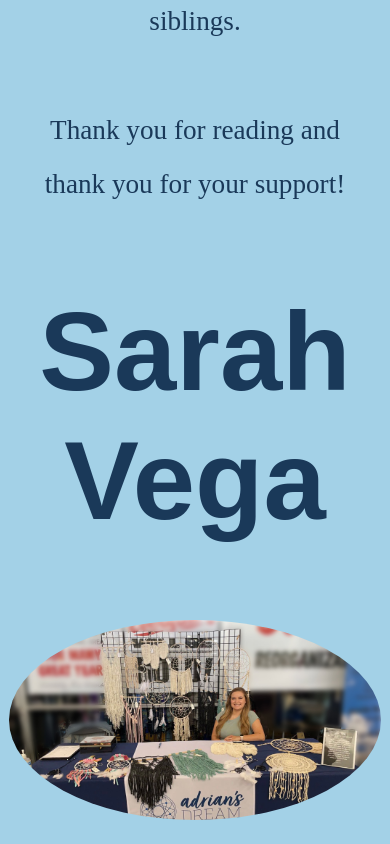
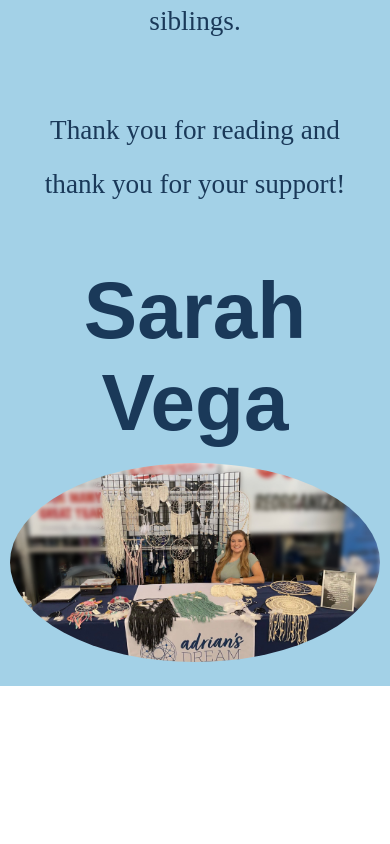
Before and after one commit to maxjacobzander/adrians-dream-opt2, a React (Create React App) app: page /about in a window 390 px wide. Shown: the part 1422-2266 px from the top of the page. After the commit the page ends 2108 px from the top, so only its background shows below. Built offline with nearby package versions, Linux system fonts and the light colour scheme; a web font is replaced by a local one.

Commit message:
Renamed AboutComponent.js to About.js and updated imports accordingly. Improved mobile optimization for logo and logotext images and sarah about image

```diff
--- a/src/App.js
+++ b/src/App.js
@@ -3,7 +3,7 @@ import './App.css';
 import Navbar from './components/Navbar';
 import { BrowserRouter as Router, Switch, Route } from 'react-router-dom';
 import Home from './components/pages/Home';
-import AboutComponent from './components/AboutComponent';
+import About from './components/About';
 import Gallery from './components/Gallery';
 import Events from './components/Events';
 
@@ -15,7 +15,7 @@ function App() {
         <Navbar />
         <Switch>
           <Route path='/' exact component={Home}/>
-          <Route path='/about' exact component={AboutComponent}/>
+          <Route path='/about' exact component={About}/>
           <Route path='/gallery' exact component={Gallery} />
           <Route path='/events' exact component={Events} />
         </Switch>
--- a/src/components/AboutComponent.js
+++ b/src/components/About.js
@@ -2,7 +2,7 @@ import React from 'react';
 import styled from 'styled-components';
 import SarahImg from '../assets/images/main_images/Sarah at Adrians Dream Desk.jpeg'
 
-const AboutComponent = () => {
+const About = () => {
 
     const AboutDiv = styled.div`
         background: #a3d1e7;
@@ -42,6 +42,9 @@ const AboutComponent = () => {
         font-size: 7rem;
         text-align: center;
         color: #1a3959;
+        @media screen and (max-width: 1025px) {
+            font-size: 5rem;
+        }
     `
 
     const SarahPic = styled.img`
@@ -49,8 +52,9 @@ const AboutComponent = () => {
         width: auto;
         border-radius: 50%;
         @media screen and (max-width: 1025px) {
-            height: 200px;
-            width: auto;
+            height: auto;
+            width: 95%;
+            margin-top: -40px;
         }
     `
 
@@ -79,4 +83,4 @@ const AboutComponent = () => {
     );
 }
 
-export default AboutComponent;
+export default About;
--- a/src/components/Main.js
+++ b/src/components/Main.js
@@ -12,8 +12,10 @@ const Main = () => {
         flex-direction: row;
         @media screen and (max-width: 1025px) {
             flex-direction: column;
+            width: auto;
             height: auto;
             align-content: center;
+            padding-bottom: 30px;
         }
     `
 
@@ -27,8 +29,7 @@ const Main = () => {
         align-items: left;
         @media screen and (max-width: 1025px) {
             margin-left: 2%;
-            height: 70%;
-            width: auto;
+            width: 90%;
         }
     `
 
@@ -39,6 +40,10 @@ const Main = () => {
         position: relative;
         margin-left: 5%;
         margin-top: 5%;
+        @media screen and (max-width: 1025px) {
+            height: auto;
+            width: 90%;
+        }
     `
 
     return (
--- a/src/components/Navbar.css
+++ b/src/components/Navbar.css
@@ -103,7 +103,7 @@
     .nav-links {
       text-align: center;
       padding: 2rem;
-      width: 100%;
+      width: 60%;
       display: table;
     }
 
--- a/src/components/pages/Home.js
+++ b/src/components/pages/Home.js
@@ -1,5 +1,5 @@
 import React from 'react';
-import AboutComponent from '../AboutComponent';
+import About from '../About';
 import Contact from '../Contact';
 import Events from '../Events';
 import Footer from '../Footer';
@@ -11,7 +11,7 @@ const Home = () => {
     return (
         <>
         <Main />
-        <AboutComponent />
+        <About />
         <Gallery />
         <Workshops />
         <Events />
```
